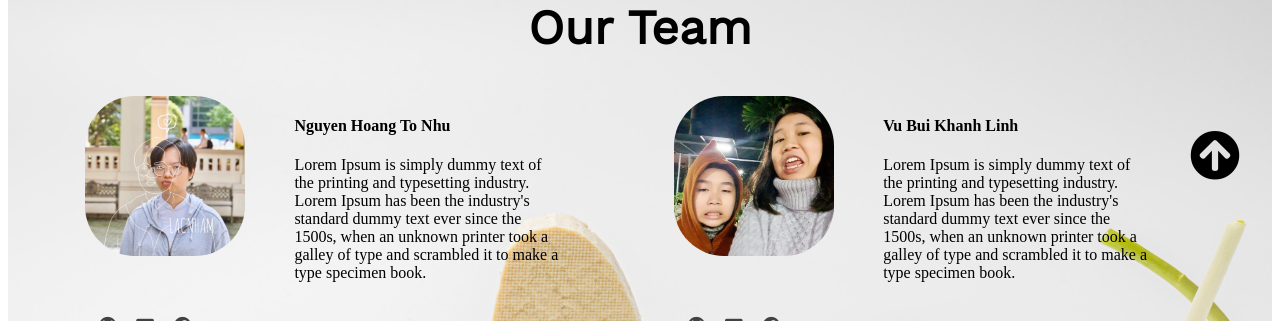
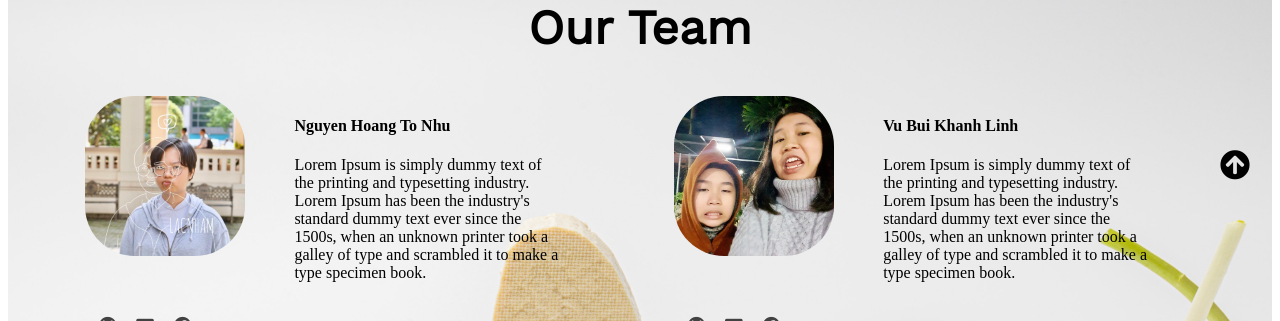
Before and after one commit to lacnham/Full-Stack-Assignment, a PHP site: page /about_us.html in a window 1280 px wide. Shown: the part 590-911 px from the top of the page. Run offline with PHP 8.4, Linux system fonts and the light colour scheme.

Commit message:
finish up arrow

```diff
--- a/css2.css
+++ b/css2.css
@@ -122,13 +122,12 @@
     }
 }
 
-
-.up-arrow a{
+.up-arrow a i{
     position: fixed;
-    right: 40px;
+    right: 30px;
     bottom: 30px;
     color: black;
-    font-size: 50px;
+    font-size: 30px;
 }
 
 /* ABOUT US */
```
